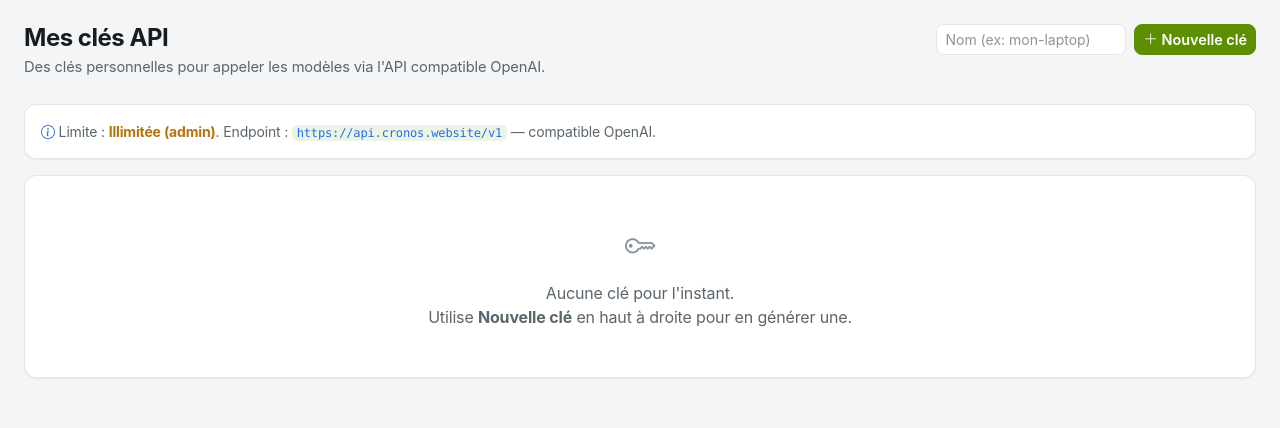
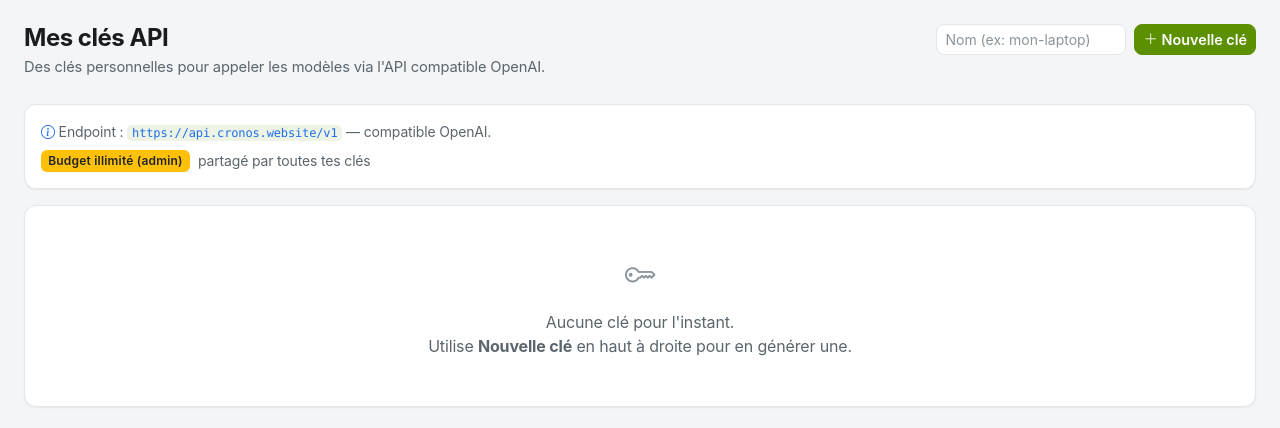
Before and after one commit to Sunderrrr/dgx-spark-llm-platform, a Flask app: page /keys in a window 1280 px wide. Shown: the part 76-504 px from the top of the page. Run offline with Flask 3, Linux system fonts and the light colour scheme; the visitor is signed in with stand-in values (Sample User, id 1); data that the repository does not hold is empty; parts of the project's set-up code (start-up, migrations or seed data) failed here and were passed over; some libraries are stand-ins or nearby versions.

Commit message:
Budget per account (not per key) + Hermes Agent integration
Budgets are now enforced at the LiteLLM user level: keys carry user_id and
share one account-wide envelope, instead of each key getting its own cap.
Key creation ensures the user + budget; budget requests and admin grants
operate on the account; keys page shows a single shared budget bar with
per-key spend. Admins stay uncapped.

Add a Hermes Agent (Nous Research) integration snippet to the keys page:
provider: custom + base_url in ~/.hermes/config.yaml, plus the interactive
`hermes model` flow.

Co-Authored-By: Claude Sonnet 5 <noreply@anthropic.com>

```diff
--- a/dgx-portal/app.py
+++ b/dgx-portal/app.py
@@ -283,14 +283,67 @@ def get_user_keys(username):
         result.append(info)
     return result
 
+def _ensure_litellm_user(username, max_budget, budget_duration):
+    """Crée/maj l'utilisateur LiteLLM avec un budget de COMPTE, partagé par toutes
+    ses clés (user_id). Ne réécrase pas le budget si l'utilisateur existe déjà —
+    seul le montant peut avoir été ajusté par un admin."""
+    body = {"user_id": username, "metadata": {"created_by": "dgx-portal"}}
+    try:
+        # /user/info existe déjà ? sinon on le crée avec le budget par défaut.
+        info = _litellm_user_info(username)
+        if info.get('exists'):
+            return True
+        body["max_budget"] = float(max_budget)
+        body["budget_duration"] = budget_duration
+        r = requests.post(f"{LITELLM_URL}/user/new", headers=litellm_headers(),
+                          json=body, timeout=8)
+        return r.status_code < 300
+    except Exception:
+        return False
+
+
+def _litellm_user_info(username):
+    """Budget/spend au niveau COMPTE (objet user LiteLLM)."""
+    out = {'spend': 0, 'max_budget': None, 'budget_reset_at': '', 'exists': False}
+    try:
+        r = requests.get(f"{LITELLM_URL}/user/info", headers=litellm_headers(),
+                         params={'user_id': username}, timeout=5)
+        if r.ok:
+            d = r.json()
+            ui = d.get('user_info') or d
+            if ui:
+                out['exists'] = True
+                out['spend'] = ui.get('spend', 0) or 0
+                out['max_budget'] = ui.get('max_budget')
+                out['budget_reset_at'] = ui.get('budget_reset_at', '') or ''
+    except Exception:
+        pass
+    return out
+
+
+def litellm_update_user_budget(username, new_max_budget):
+    try:
+        r = requests.post(f"{LITELLM_URL}/user/update", headers=litellm_headers(),
+                          json={'user_id': username, 'max_budget': float(new_max_budget)},
+                          timeout=5)
+        return r.ok
+    except Exception:
+        return False
+
+
 def create_litellm_key(alias, username, is_admin=False):
     payload = {
         "key_alias": alias,
         "metadata": {"user": username, "created_by": "dgx-portal"},
     }
     if not is_admin:
-        payload["max_budget"] = float(get_setting('default_key_budget', KEY_BUDGET))
-        payload["budget_duration"] = get_setting('default_key_duration', KEY_DURATION)
+        # Budget au niveau COMPTE (partagé par toutes les clés du compte), pas au
+        # niveau clé : la clé porte user_id et LiteLLM plafonne la somme des dépenses
+        # de l'utilisateur sur l'ensemble de ses clés.
+        _ensure_litellm_user(username,
+                             float(get_setting('default_key_budget', KEY_BUDGET)),
+                             get_setting('default_key_duration', KEY_DURATION))
+        payload["user_id"] = username
     r = requests.post(f"{LITELLM_URL}/key/generate",
                       headers=litellm_headers(), json=payload, timeout=10)
     if r.ok:
@@ -671,32 +724,39 @@ def keys():
             else:
                 flash("Erreur lors de la révocation.", "danger")
         elif action == 'request_budget':
-            key_alias = request.form.get('key_alias', '').strip()
-            reason    = request.form.get('reason', '').strip()
-            current   = next((k['max_budget'] for k in user_keys if k['key_alias'] == key_alias), None)
-            if not key_alias:
-                flash("Clé invalide.", "warning")
-                return redirect(url_for('keys'))
+            reason  = request.form.get('reason', '').strip()
+            current = _litellm_user_info(session['username']).get('max_budget')
             db = get_db()
             existing = db.execute(
-                "SELECT id FROM budget_requests WHERE username=? AND key_alias=? AND status='pending'",
-                (session['username'], key_alias)
+                "SELECT id FROM budget_requests WHERE username=? AND status='pending'",
+                (session['username'],)
             ).fetchone()
             if existing:
-                flash("Tu as déjà une demande en attente pour cette clé.", "warning")
+                flash("Tu as déjà une demande en attente.", "warning")
                 return redirect(url_for('keys'))
             db.execute(
                 "INSERT INTO budget_requests (username, fullname, key_alias, current_budget, reason, status, created_at) "
                 "VALUES (?,?,?,?,?,?,?)",
-                (session['username'], session['fullname'], key_alias, current, reason, 'pending',
+                (session['username'], session['fullname'], '(compte)', current, reason, 'pending',
                  datetime.now().isoformat())
             )
             db.commit()
-            notify_budget_discord(session['username'], session['fullname'], key_alias, current, reason)
-            notify_budget_email(session['username'], session['fullname'], key_alias, current, reason)
+            notify_budget_discord(session['username'], session['fullname'], '(compte)', current, reason)
+            notify_budget_email(session['username'], session['fullname'], '(compte)', current, reason)
             flash("Demande de tokens envoyée !", "success")
     running = get_running_models()
     default_budget = float(get_setting('default_key_budget', KEY_BUDGET))
+    # Budget au niveau COMPTE (partagé par toutes les clés). Admin = illimité.
+    acct = _litellm_user_info(session['username'])
+    account = {
+        'spend': acct['spend'],
+        'max_budget': acct['max_budget'] if acct['exists'] else default_budget,
+        'budget_reset_at': acct['budget_reset_at'],
+        'unlimited': session.get('is_admin', False),
+        'has_pending': bool(get_db().execute(
+            "SELECT 1 FROM budget_requests WHERE username=? AND status='pending'",
+            (session['username'],)).fetchone()),
+    }
     # Limites de contexte par modèle (déduites de --max-model-len), pour les snippets
     # d'intégration qui déclarent la fenêtre côté client (OpenCode/OpenChamber).
     model_limits = {}
@@ -708,6 +768,7 @@ def keys():
     return render_template('keys.html', user_keys=user_keys, new_key_alias=new_key_alias,
                            budget_tokens=f"{default_budget:,.0f}".replace(',', ' '),
                            budget_duration=get_setting('default_key_duration', KEY_DURATION),
+                           account=account,
                            model_limits=model_limits,
                            running_models=running, public_api_url=PUBLIC_API_URL)
 
@@ -793,7 +854,8 @@ def admin_get_all_keys_spend():
     return result
 
 def admin_get_user_consumption():
-    """Agrège spend/budget par utilisateur (somme sur toutes ses clés)."""
+    """Agrège la conso par utilisateur. Le budget est au niveau COMPTE (objet user
+    LiteLLM), pas la somme des clés."""
     per_key = admin_get_all_keys_spend()
     users = {}
     for k in per_key:
@@ -801,10 +863,14 @@ def admin_get_user_consumption():
                                                'max_budget': 0, 'unlimited': False, 'key_count': 0})
         u['spend'] += k['spend'] or 0
         u['key_count'] += 1
-        if k['max_budget'] is None:
+    for uname, u in users.items():
+        info = _litellm_user_info(uname)
+        if info['exists'] and info['max_budget'] is not None:
+            u['max_budget'] = info['max_budget']
+            if info['spend']:
+                u['spend'] = info['spend']
+        else:
             u['unlimited'] = True
-        else:
-            u['max_budget'] += k['max_budget']
     return sorted(users.values(), key=lambda u: u['spend'], reverse=True)
 
 
@@ -1114,17 +1180,11 @@ def approve_budget(req_id):
     except ValueError:
         flash("Le montant à ajouter doit être un nombre positif.", "warning")
         return redirect(url_for('admin'))
-    key_row = db.execute(
-        "SELECT key_value FROM api_keys WHERE username=? AND key_alias=?",
-        (breq['username'], breq['key_alias'])
-    ).fetchone()
-    if not key_row:
-        flash("Clé introuvable (peut-être révoquée depuis).", "danger")
-        return redirect(url_for('admin'))
-    info = litellm_key_info(key_row['key_value'])
+    # Budget au niveau COMPTE : on incrémente l'enveloppe de l'utilisateur LiteLLM.
+    info = _litellm_user_info(breq['username'])
     current_budget = info.get('max_budget') or 0
     new_budget = current_budget + amount_val
-    if not litellm_update_key_budget(key_row['key_value'], new_budget):
+    if not litellm_update_user_budget(breq['username'], new_budget):
         flash("Erreur lors de la mise à jour du budget sur LiteLLM.", "danger")
         return redirect(url_for('admin'))
     db.execute(
--- a/dgx-portal/templates/keys.html
+++ b/dgx-portal/templates/keys.html
@@ -19,15 +19,53 @@
     </div>
 
     <div class="card mb-3">
-      <div class="card-body text-secondary small">
-        <i class="bi bi-info-circle text-info"></i>
-        {% if session.get('is_admin') %}
-        Limite : <strong class="text-warning">Illimitée (admin)</strong>.
+      <div class="card-body">
+        <div class="text-secondary small mb-2">
+          <i class="bi bi-info-circle text-info"></i>
+          Endpoint : <code class="text-info">{{ public_api_url }}</code> — compatible OpenAI.
+        </div>
+        {% if account.unlimited %}
+        <div class="d-flex align-items-center gap-2">
+          <span class="badge bg-warning text-dark">Budget illimité (admin)</span>
+          <span class="text-secondary small">partagé par toutes tes clés</span>
+        </div>
         {% else %}
-        Limite : <strong class="text-white">{{ budget_tokens }} tokens générés / {{ budget_duration }}</strong>
-        <span class="text-secondary">(les tokens envoyés dans le prompt comptent 10x moins)</span>.
+        {% set spent = account.spend or 0 %}
+        {% set budget = account.max_budget or 0 %}
+        {% set pct = (spent / budget * 100) if budget else 0 %}
+        <div class="d-flex align-items-center justify-content-between mb-1">
+          <div class="small"><i class="bi bi-wallet2 text-success"></i>
+            Budget du <strong class="text-white">compte</strong> — partagé par toutes tes clés
+            <span class="text-secondary">/ {{ budget_duration }} (les tokens du prompt comptent 10× moins)</span>
+          </div>
+          <div class="small text-secondary">
+            {{ "{:,.0f}".format(spent).replace(',', ' ') }} / {{ "{:,.0f}".format(budget).replace(',', ' ') }} tokens
+          </div>
+        </div>
+        <div class="progress mb-2" style="height:7px">
+          <div class="progress-bar {{ 'bg-danger' if pct >= 90 else ('bg-warning' if pct >= 70 else 'bg-success') }}"
+               style="width:{{ [pct, 100]|min }}%"></div>
+        </div>
+        <div class="d-flex align-items-center gap-3 flex-wrap">
+          <span class="text-secondary small">{{ "{:,.0f}".format([budget - spent, 0]|max).replace(',', ' ') }} tokens restants
+            {% if account.budget_reset_at %}· reset {{ account.budget_reset_at[:10] }}{% endif %}
+          </span>
+          {% if account.has_pending %}
+          <span class="badge bg-secondary">Demande en attente</span>
+          {% else %}
+          <button class="btn btn-outline-warning btn-sm py-0" type="button"
+                  onclick="document.getElementById('acct-req').classList.toggle('d-none')">
+            <i class="bi bi-plus-circle"></i> Demander plus de tokens
+          </button>
+          {% endif %}
+        </div>
+        <form method="POST" id="acct-req" class="d-none d-flex align-items-center gap-2 mt-2">
+          <input type="hidden" name="action" value="request_budget">
+          <input type="text" name="reason" class="form-control form-control-sm bg-dark text-white border-secondary"
+                 placeholder="Raison (optionnel)" style="max-width:320px">
+          <button class="btn btn-warning btn-sm text-nowrap"><i class="bi bi-send"></i> Envoyer la demande</button>
+        </form>
         {% endif %}
-        Endpoint : <code class="text-info">{{ public_api_url }}</code> — compatible OpenAI.
       </div>
     </div>
 
@@ -36,7 +74,7 @@
       <div class="table-responsive">
         <table class="table table-dark table-hover mb-0 align-middle">
           <thead><tr>
-            <th>Alias</th><th>Clé</th><th>Budget</th><th>Reset</th><th></th>
+            <th>Alias</th><th>Clé</th><th>Dépensé</th><th></th>
           </tr></thead>
           <tbody>
           {% for k in user_keys %}
@@ -53,49 +91,15 @@
                 </button>
               </div>
             </td>
+            <td class="text-secondary small">{{ "{:,.0f}".format(k.get('spend', 0) or 0).replace(',', ' ') }} tokens</td>
             <td>
-              {% set spent = k.get('spend', 0) %}
-              {% set budget = k.get('max_budget') %}
-              {% if budget %}
-                {% set pct = (spent / budget * 100) %}
-                <div class="progress mb-1" style="height:5px;width:90px">
-                  <div class="progress-bar bg-success" style="width:{{ [100 - pct, 0]|max }}%"></div>
-                </div>
-                <small class="text-secondary">{{ "{:,.0f}".format([budget - spent, 0]|max).replace(',', ' ') }} tokens restants</small>
-              {% else %}
-                <span class="badge bg-warning text-dark">Illimité</span>
-              {% endif %}
-            </td>
-            <td class="text-secondary small">{{ k.get('budget_reset_at','—')[:10] if k.get('budget_reset_at') else '—' }}</td>
-            <td>
-              <div class="d-flex gap-1">
-                {% if k.get('max_budget') %}
-                <button class="btn btn-outline-warning btn-sm" type="button" title="Demander plus de tokens"
-                        onclick="toggleReqForm('{{ loop.index }}')">
-                  <i class="bi bi-plus-circle"></i>
-                </button>
-                {% endif %}
-                <form method="POST" onsubmit="return confirm('Révoquer cette clé ?')">
-                  <input type="hidden" name="action" value="revoke">
-                  <input type="hidden" name="key" value="{{ k.get('key','') }}">
-                  <button class="btn btn-outline-danger btn-sm"><i class="bi bi-trash"></i></button>
-                </form>
-              </div>
-            </td>
-          </tr>
-          {% if k.get('max_budget') %}
-          <tr id="reqform-{{ loop.index }}" class="d-none">
-            <td colspan="5">
-              <form method="POST" class="d-flex align-items-center gap-2">
-                <input type="hidden" name="action" value="request_budget">
-                <input type="hidden" name="key_alias" value="{{ k.get('key_alias','') }}">
-                <input type="text" name="reason" class="form-control form-control-sm bg-dark text-white border-secondary"
-                       placeholder="Raison (optionnel)" style="max-width:320px">
-                <button class="btn btn-warning btn-sm text-nowrap"><i class="bi bi-send"></i> Envoyer la demande</button>
+              <form method="POST" onsubmit="return confirm('Révoquer cette clé ?')">
+                <input type="hidden" name="action" value="revoke">
+                <input type="hidden" name="key" value="{{ k.get('key','') }}">
+                <button class="btn btn-outline-danger btn-sm"><i class="bi bi-trash"></i></button>
               </form>
             </td>
           </tr>
-          {% endif %}
           {% endfor %}
           </tbody>
         </table>
@@ -147,6 +151,7 @@
 
         <div class="d-flex flex-wrap gap-1 mb-3" id="int-tabs">
           <a class="btn btn-sm btn-warning active" href="#" data-tool="opencode">OpenCode</a>
+          <a class="btn btn-sm btn-outline-secondary" href="#" data-tool="hermes">Hermes Agent</a>
           <a class="btn btn-sm btn-outline-secondary" href="#" data-tool="codex">Codex CLI</a>
           <a class="btn btn-sm btn-outline-secondary" href="#" data-tool="aider">Aider</a>
           <a class="btn btn-sm btn-outline-secondary" href="#" data-tool="continue">Continue.dev</a>
@@ -227,6 +232,30 @@ const tpls = {
     }
   }
 }`;
+  },
+
+  hermes: (k, m) => {
+    const lim = MODEL_LIMITS[m];
+    // LiteLLM expose /v1/models → Hermes auto-détecte le contexte, mais on le fixe
+    // explicitement pour être robuste si le proxy change.
+    const limits = lim ? `\n  context_length: ${lim.context}\n  max_tokens: ${lim.output}` : '';
+    return `# Hermes Agent (Nous Research) — https://hermes-agent.nousresearch.com
+# Install : npm install -g @nousresearch/hermes-agent
+
+# ── Option A — assistant interactif ───────────────────────────────
+hermes model
+#   → choisir « Custom endpoint (self-hosted / vLLM / etc.) »
+#   → API base URL : ${BASE}
+#   → API key      : ${dispKey(k)}
+#   → Model name   : ${m}
+
+# ── Option B — éditer ~/.hermes/config.yaml ───────────────────────
+model:
+  default: "${m}"
+  provider: "custom"          # alias : vllm
+  base_url: "${BASE}"
+  api_key: "${dispKey(k)}"${limits}
+# (ou mettre la clé dans ~/.hermes/.env : OPENAI_API_KEY=...)`;
   },
 
   codex: (k, m) =>
```
